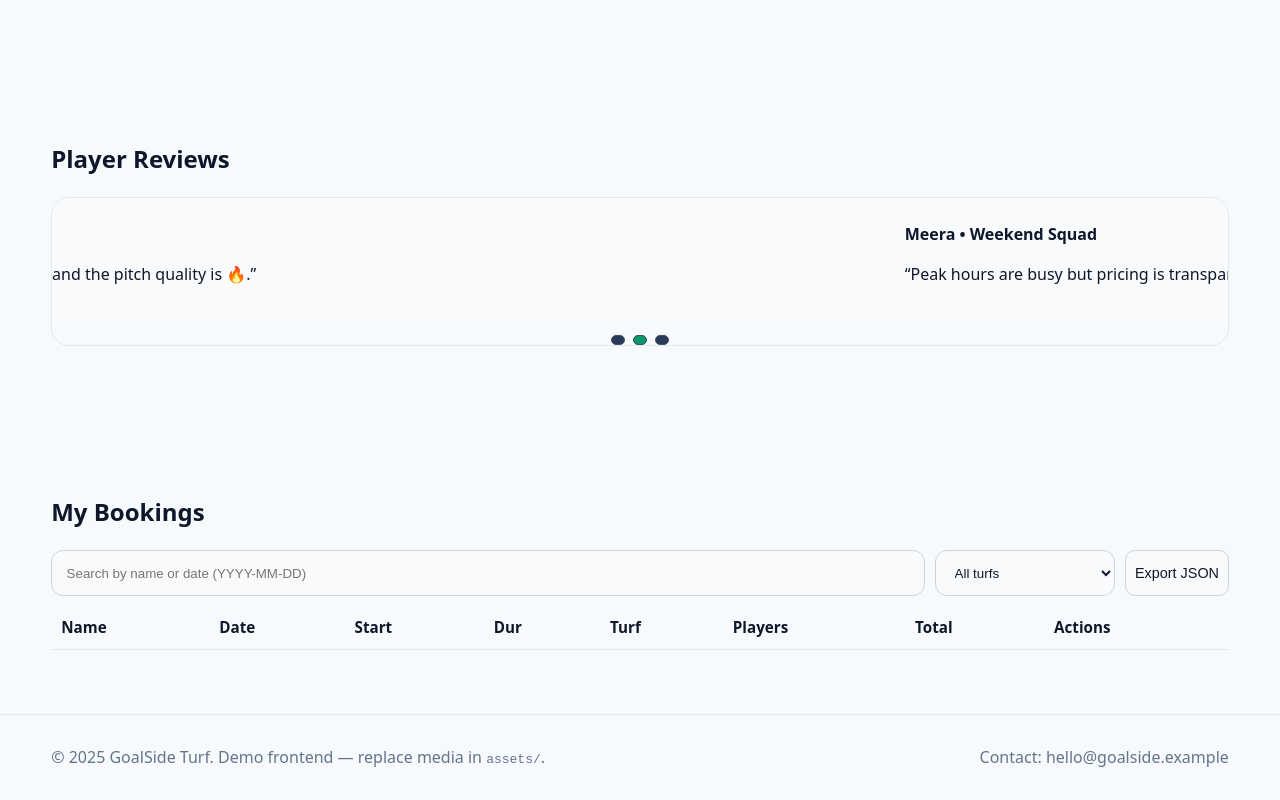
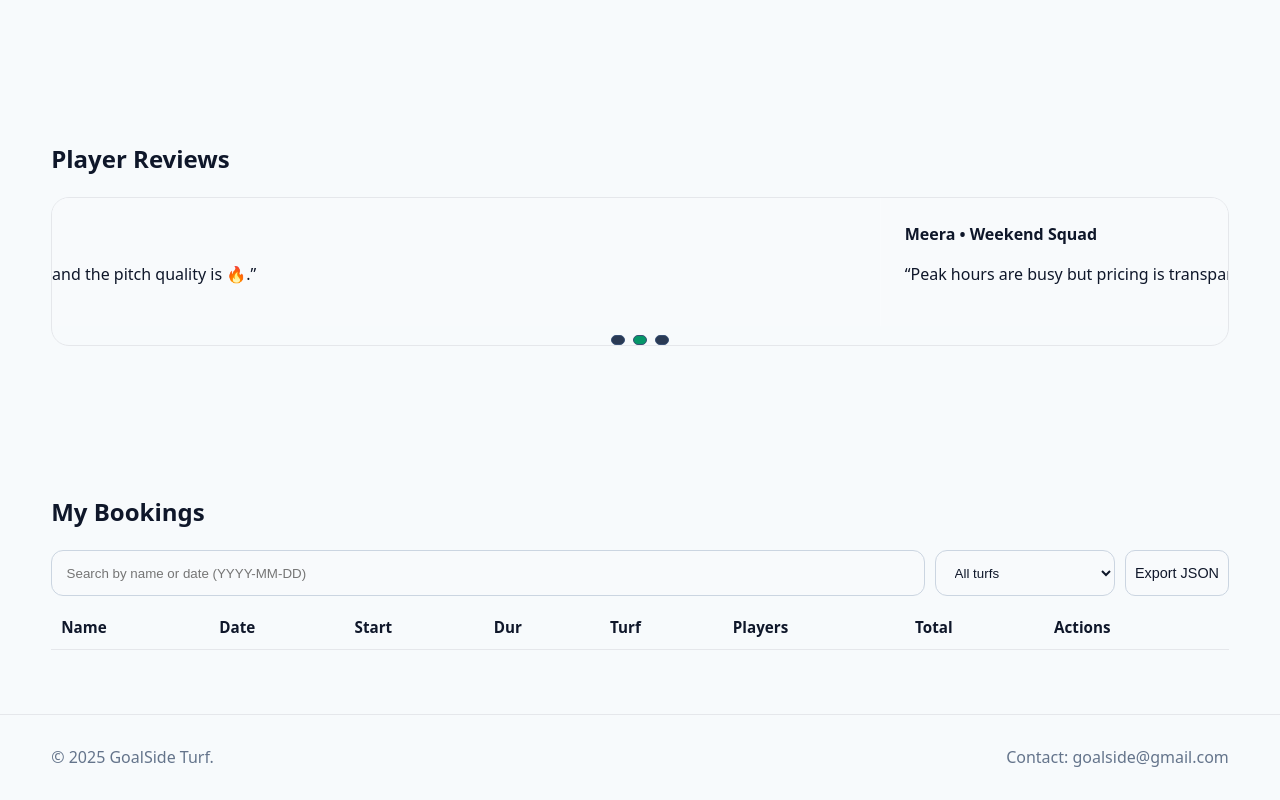
Before and after one commit to ankit-kumarGit/GoalSide-Turf, a plain HTML site: page index.html in a window 1280 px wide. Shown: the part 2596-3396 px from the top of the page. Drawn offline with Linux system fonts and the light colour scheme.

Commit message:
Update index.html

```diff
--- a/index.html
+++ b/index.html
@@ -215,8 +215,8 @@
 
   <footer>
     <div class="container" style="display:flex; justify-content:space-between; gap:10px; flex-wrap:wrap">
-      <div>© <span id="year"></span> GoalSide Turf. Demo frontend — replace media in <code>assets/</code>.</div>
-      <div>Contact: <a href="mailto:hello@goalside.example">hello@goalside.example</a></div>
+      <div>© <span id="year"></span> GoalSide Turf.</div>
+      <div>Contact: <a href="mailto:goalside@gmail.com">goalside@gmail.com</a></div>
     </div>
   </footer>
 
```
